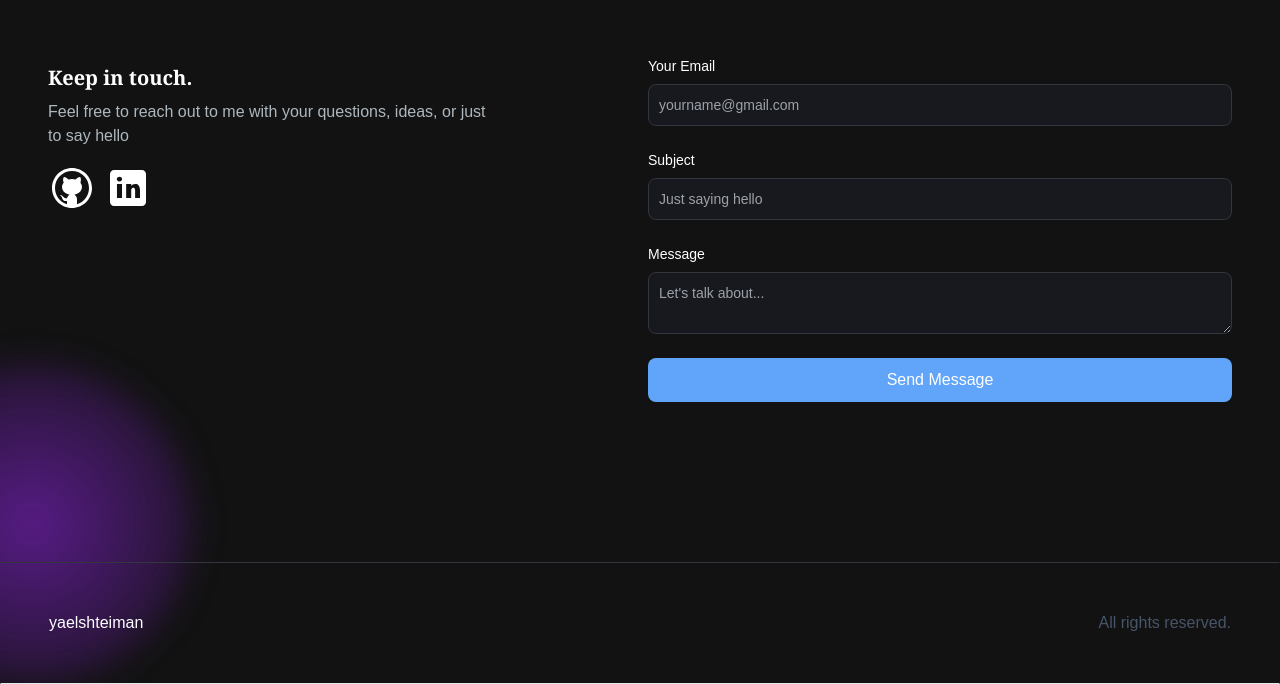
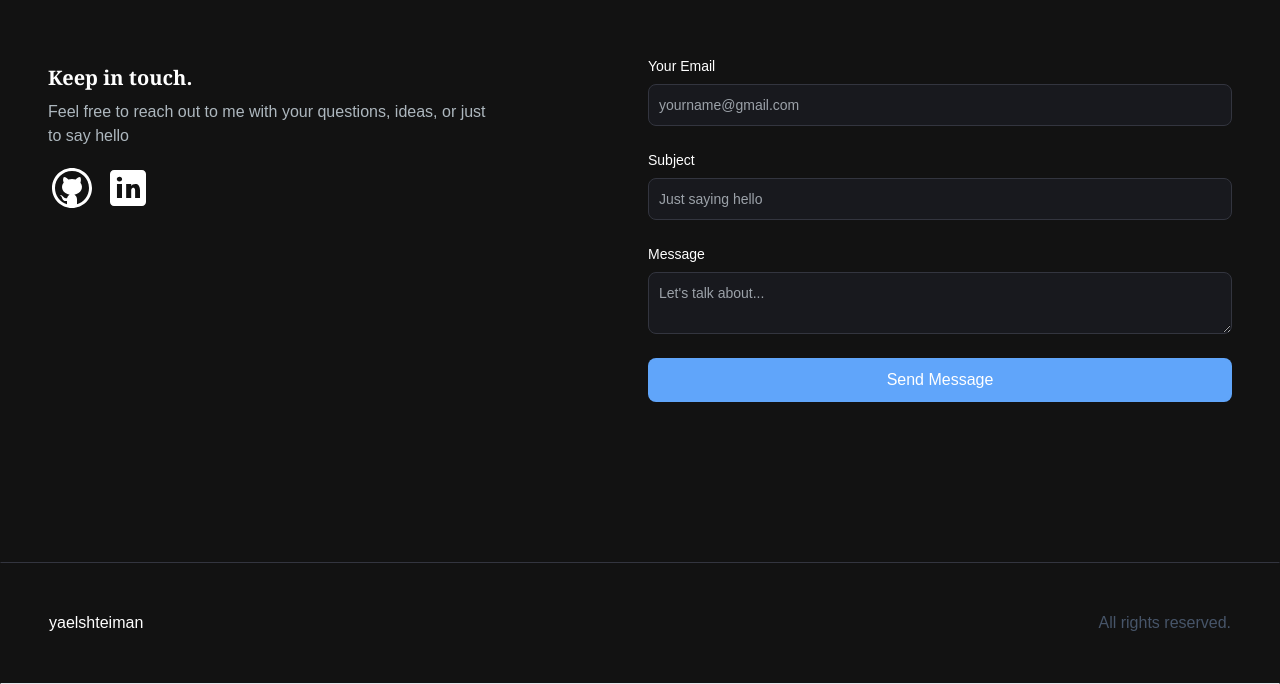
Before and after one commit to yaelshteiman/portfolio, a Next.js app: page / in a window 1280 px wide. Shown: the part 2637-3321 px from the top of the page. Built offline with nearby package versions, Linux system fonts and the light colour scheme.

Commit message:
removing the radial gradient

```diff
--- a/app/components/EmailSection.jsx
+++ b/app/components/EmailSection.jsx
@@ -9,11 +9,6 @@ const accessKey = process.env.ACCESS_KEY
 
 const EmailSection = () => {
     return <section className="grid md:grid-cols-2 my-12 md:my-12 py-24 gap-4 relative">
-        <div
-            className="bg-[radial-gradient(ellipse_at_center,_var(--tw-gradient-stops))] from-purple-900 to-transparent rounded-full h-80 w-80 z-0 blur-lg absolute top-3/4 -left-4 transform -translate-x-1/2 -translate-1/2"
-        >
-
-        </div>
         <div>
             <h5 className="text-xl font-bold text-white my-2 font-serif">Keep in touch.</h5>
             <p className="text-[#ADB7BE] mb-4 max-w-md">
```
